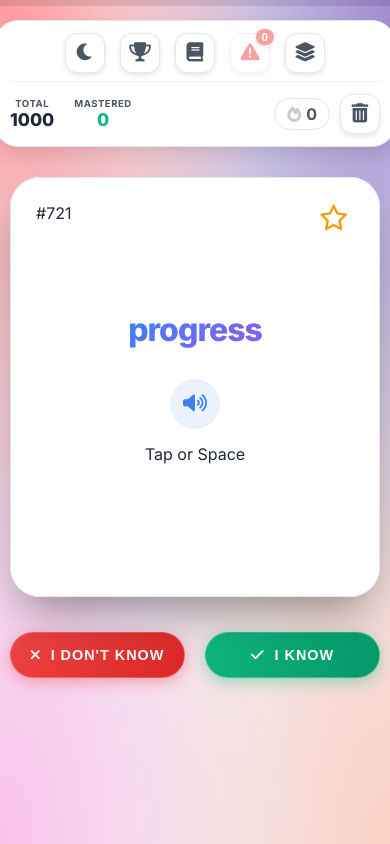
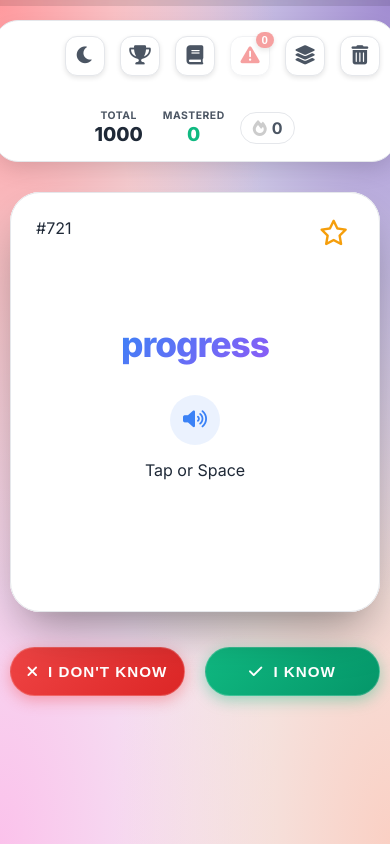
Before and after one commit to alpaydinmuammer/word-app, a plain HTML site: page index.html in a window 390 px wide. Drawn offline with nearby package versions, Linux system fonts and the light colour scheme.

Commit message:
Add files via upload

```diff
--- a/style.css
+++ b/style.css
@@ -398,68 +398,78 @@ body.dark-mode .speed-overlay { background: rgba(0, 0, 0, 0.3); }
     animation: promoteToFront 0.8s cubic-bezier(0.25, 0.46, 0.45, 0.94) forwards;
 }
 
-/* MOBİL UYUM VE DÜZELTMELER */
+/* MOBİL UYUM VE DÜZELTMELER (Final - Ortalanmış Düzen) */
 @media (max-width: 768px) {
     body {
         padding: 10px;
         box-sizing: border-box;
         padding-bottom: 20px;
-        /* Ekranı dikey ortalamayı mobilde iptal et, üstten başlasın */
         justify-content: flex-start;
     }
 
-    /* --- DASHBOARD İNCELTME --- */
+    /* --- DASHBOARD DÜZENİ --- */
     .dashboard {
-        flex-direction: row; /* Yan yana dizilime izin ver */
-        flex-wrap: wrap; /* Sığmayan aşağı kaysın */
-        justify-content: space-between;
-        gap: 10px; /* Boşlukları azalttık */
-        padding: 12px 15px; /* İç boşluğu kıstık */
+        position: relative; /* Çöp kutusunu konumlandırmak için referans */
+        flex-direction: row;
+        flex-wrap: wrap;
+        justify-content: center; /* İkinci satırı (stats+streak) ortala */
+        gap: 15px; /* Total/Mastered ile Streak arasındaki boşluk */
+        padding: 15px;
         width: 100%;
-        margin: 10px 0 30px 0; /* Üst boşluğu azalttık */
+        margin: 10px 0 30px 0;
     }
 
-    /* 1. Satır: İkonlar (Tam Genişlik) */
+    /* 1. Satır: Menü İkonları (Ortada) */
     .top-controls {
         width: 100%;
-        justify-content: center; /* Ortala */
-        border-bottom: 1px solid rgba(0,0,0,0.05); /* Hafif ayırıcı çizgi */
-        padding-bottom: 8px;
-        margin-bottom: 2px;
+        justify-content: center;
+        border-bottom: 1px solid rgba(255,255,255,0.1); /* Hafif ayırıcı */
+        padding-bottom: 12px;
+        margin-bottom: 5px;
+        /* Sağ tarafta çöp kutusu olduğu için ikonları biraz sola çekerek dengeliyoruz */
+        padding-right: 0;
     }
 
-    /* 2. Satır: İstatistikler (Sol Taraf) */
+    /* ÖZEL HAREKET: Çöp Kutusunu (Reset) Sağ Üste Işınla */
+    #resetBtn {
+        position: absolute;
+        top: 15px;  /* Dashboard padding'i ile aynı hizada */
+        right: 15px; /* En sağa yapıştır */
+        margin: 0;
+        z-index: 5;
+    }
+
+    /* 2. Satır: İstatistikler (Total & Mastered) */
     .stats-wrapper {
-        width: auto; /* Genişlik serbest */
+        width: auto;
         display: flex;
         gap: 20px;
         padding: 0;
         border: none;
+        justify-content: center;
     }
 
-    /* 2. Satır: Streak ve Çöp Kutusu (Sağ Taraf) */
+    /* 2. Satır: Streak (Ateş) - Çöp kutusu gidince sadece bu kaldı */
     .right-controls {
-        width: auto; /* Genişlik serbest */
-        gap: 10px;
-        justify-content: flex-end;
+        width: auto;
+        gap: 0;
+        justify-content: center;
     }
 
-    /* Mobilde stat yazılarını biraz küçültelim sığsın */
-    .stat-box .label { font-size: 0.6em; }
-    .stat-box .value { font-size: 1.1em; }
+    /* Mobilde stat yazılarını dengele */
+    .stat-box .label { font-size: 0.65em; }
+    .stat-box .value { font-size: 1.2em; }
 
     /* --- KART BOYUTU DÜZELTMESİ --- */
-    /* Hem ön hem arka kart aynı boyutta olmalı */
     .flip-card, .next-card-preview {
-        height: 50vh; /* Ekranın yarısı kadar yükseklik */
-        max-height: 420px; /* Çok uzamasın */
-        min-height: 350px; /* Çok kısalmasın */
+        height: 50vh;
+        max-height: 420px;
+        min-height: 350px;
         width: 100%;
     }
 
-    /* Arka kartın konumunu mobilde biraz sıkılaştıralım */
     .next-card-preview {
-        transform: translateY(10px) scale(0.95); /* Daha az sarkma */
+        transform: translateY(10px) scale(0.95);
     }
 
     .container {
@@ -474,8 +484,8 @@ body.dark-mode .speed-overlay { background: rgba(0, 0, 0, 0.3); }
     }
 
     .btn {
-        padding: 14px;
-        font-size: 0.9em;
+        padding: 15px;
+        font-size: 0.95em;
         border-radius: 30px;
     }
 
@@ -484,8 +494,7 @@ body.dark-mode .speed-overlay { background: rgba(0, 0, 0, 0.3); }
         padding: 12px;
     }
 
-    h1 { font-size: 2em; }
+    h1 { font-size: 2.2em; }
 
-    /* Mobilde "Tap or Space" yazısını biraz yukarı alalım */
     .tap-hint { margin-top: 15px; }
 }
```
